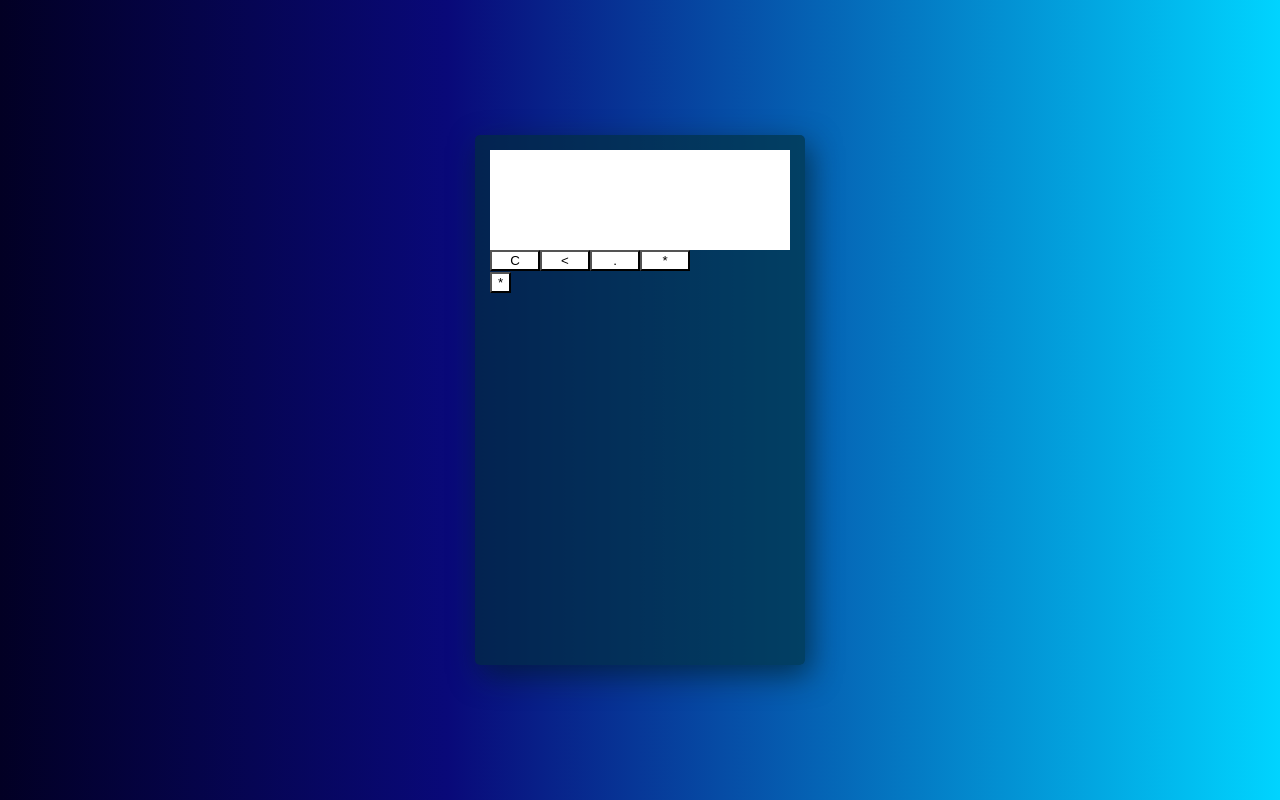
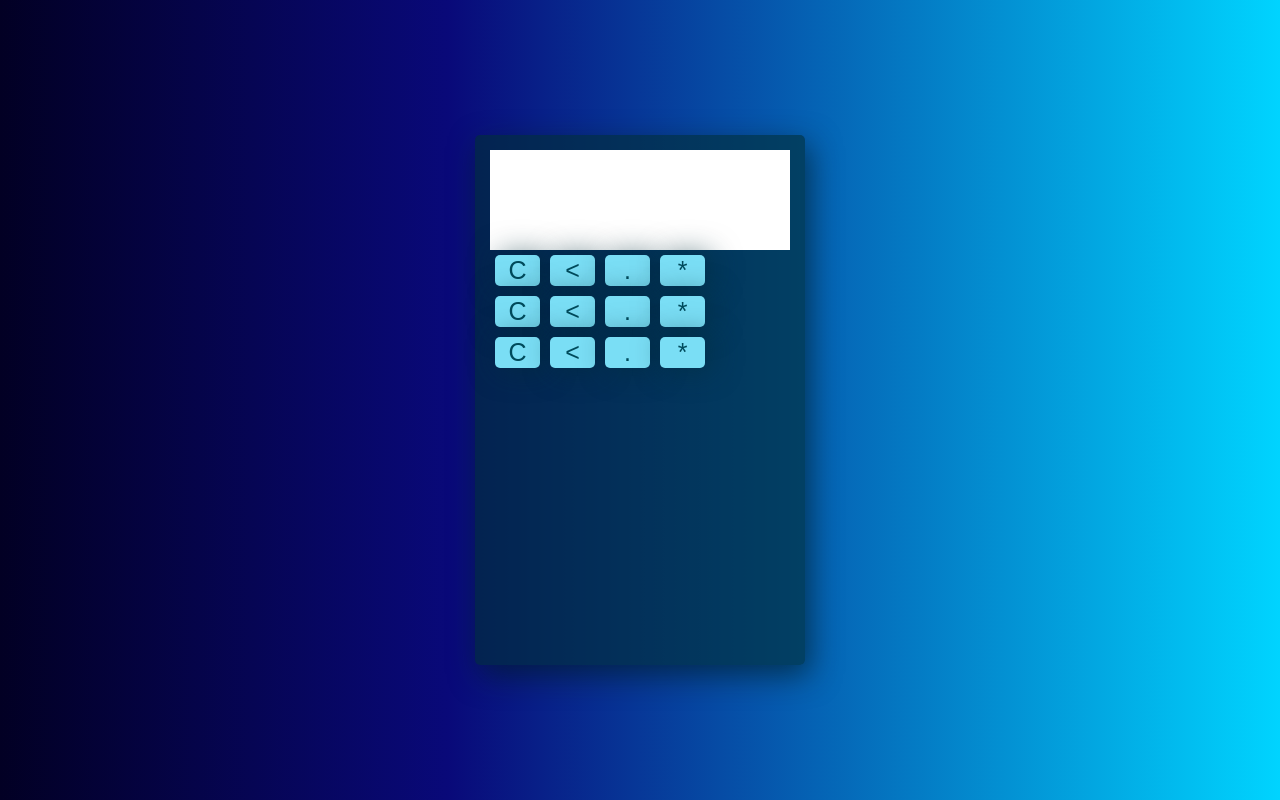
Before and after one commit to evilyn-cordeiro/basiccalculatorreact-web, a React (Create React App) app: page / in a window 1280 px wide. Built offline with nearby package versions, Linux system fonts and the light colour scheme.

Commit message:
07 de Janeiro 11:29AM

```diff
--- a/src/App.js
+++ b/src/App.js
@@ -11,7 +11,19 @@ export default function App() {
       <Styled.Button label='.' />
       <Styled.Button label='*' />
       </Styled.Row>
-      <Button label='*' />
+      <Styled.Row>
+      <Styled.Button label='C'/>
+      <Styled.Button label='<' />
+      <Styled.Button label='.' />
+      <Styled.Button label='*' />
+      </Styled.Row>
+      <Styled.Row>
+      <Styled.Button label='C'/>
+      <Styled.Button label='<' />
+      <Styled.Button label='.' />
+      <Styled.Button label='*' />
+      </Styled.Row>
+
     </Styled.CalculatorBk>
   );
 }
--- a/src/app-style.js
+++ b/src/app-style.js
@@ -13,8 +13,16 @@ export const CalculatorBk = styled.div`
 `
 
 export const Button = styled(Btn)`
-    heigth:50px;
-    width:50px;
+    eight: 45px;
+    width: 45px;
+    border: none;
+    margin: 5px;
+    font-size: 25px;
+    background-color:#7ADEF5;
+    border-radius: 5px;
+    color:#004B5C;
+    cursor:pointer;
+    box-shadow: 5px 0px 30px #002e38a2;
 `
 export const Row = styled.div`
     display:flex;
```
